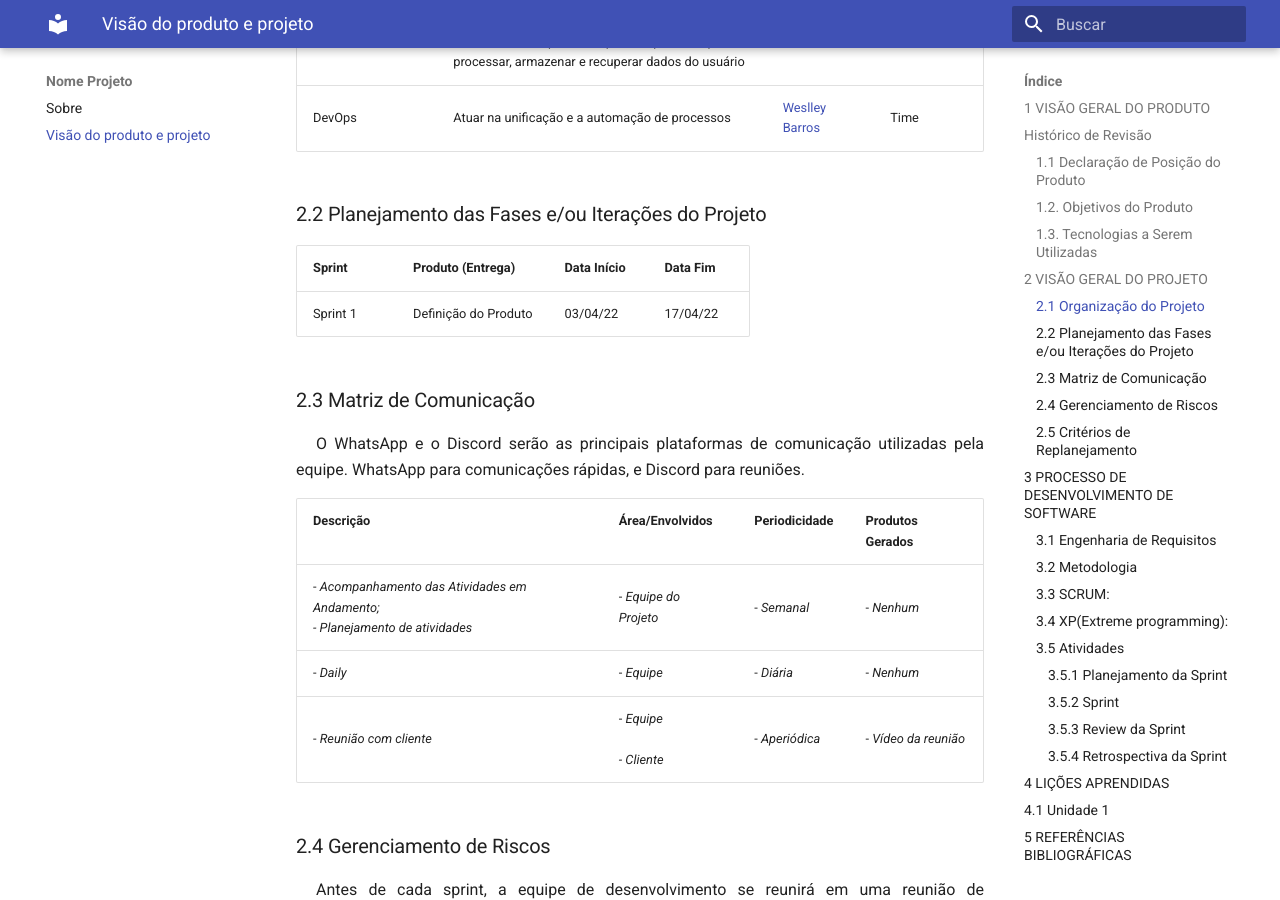
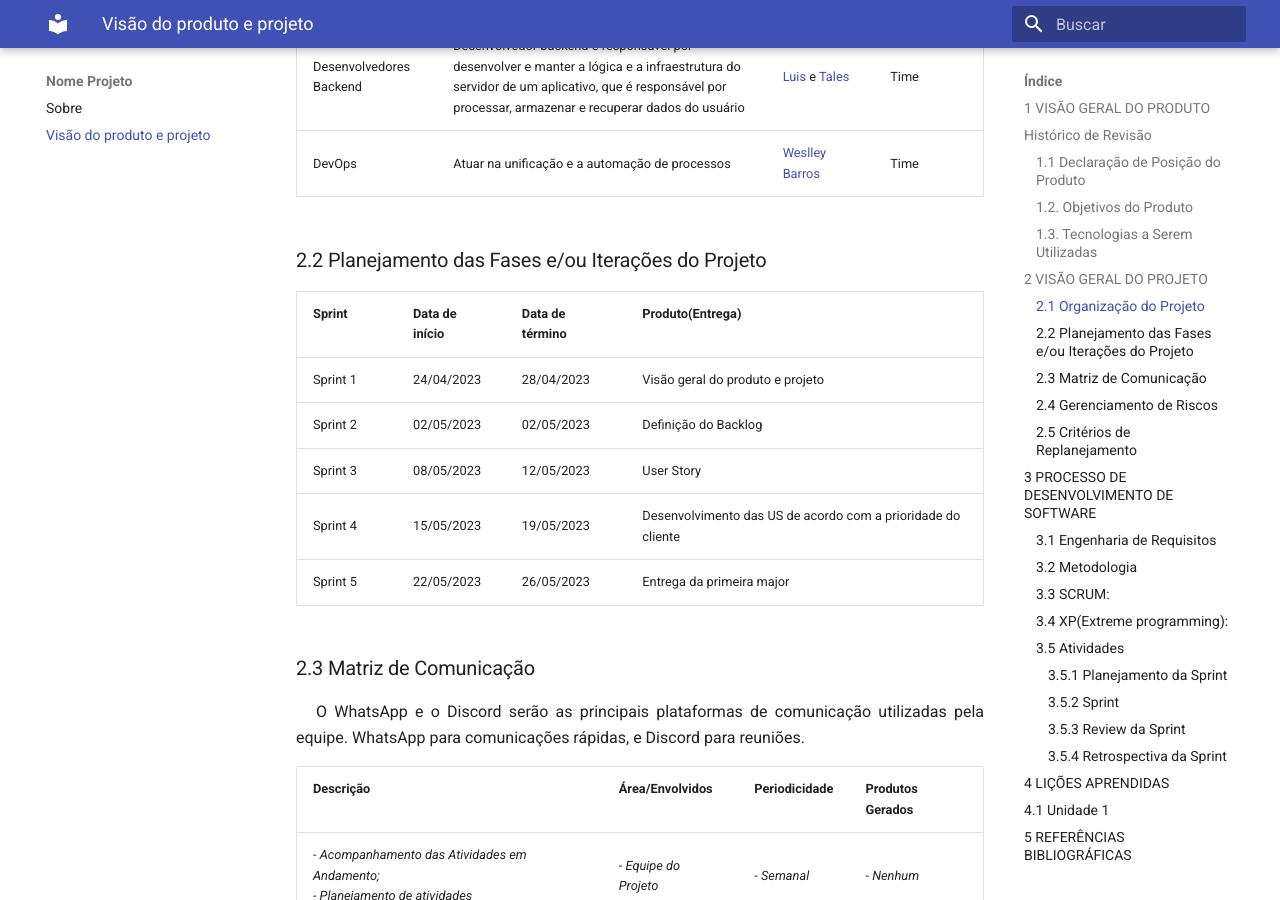
Before and after one commit to mdsreq-fga-unb/2023.1-SOSOptica, an MkDocs documentation site: the page built from docs/visao.md, in a window 1280 px wide and 900 px high, scrolled down 1639 px. Built offline with MkDocs 1.6.1 and Material for MkDocs 9.7.7, drawn with Linux system fonts in a browser that asks for light colours; nearby versions of some CDN libraries; some of the changed text lies outside the part shown.

Commit message:
Adiciona a seções 2.2

```diff
--- a/docs/visao.md
+++ b/docs/visao.md
@@ -9,6 +9,7 @@
 | 15/04/2023 | 0.1 | Criação do documento | [Ana](https://github.com/anafernanndess), [Renato](https://github.com/Osidious), [Ana](https://github.com/anafernanndess), [Tales](https://github.com/TalesRG) e [Weslley Barros](https://github.com/weslley17w) |
 | 16/04/2023 | 0.2 | Adiciona as seções 1.3 e 2.1 | [Ana](https://github.com/anafernanndess), [Renato](https://github.com/Osidious), [Ana](https://github.com/anafernanndess), [Luis](https://github.com/luishenrrique), [Tales](https://github.com/TalesRG) e [Weslley Barros](https://github.com/weslley17w) |
 | 26/04/2023 | 0.3 | Adiciona as seções 3.1 e 3.2 | [Renato](https://github.com/Osidious)|
+| 26/04/2023 | 0.4 | Adiciona a seções 2.2 | [Weslley Barros](https://github.com/weslley17w)|
 
 ### 1.1 Declaração de Posição do Produto
 
@@ -45,9 +46,14 @@ Ajudar a automatizar muitos dos processos de gerenciamento da óptica, tornando-
 
 ### 2.2 Planejamento das Fases e/ou Iterações do Projeto
 
-| **Sprint** | **Produto (Entrega)** | **Data Início** | **Data Fim** |
-|------------|-----------------------|-----------------|--------------|
-| Sprint 1   | Definição do Produto  | 03/04/22        | 17/04/22     |
+ **Sprint** | **Data de início** | **Data de término** | **Produto(Entrega)**
+------------|--------------------|---------------------|--------------------------------------------------------------
+ Sprint 1   | 24/04/2023         | 28/04/2023          | Visão geral do produto e projeto
+ Sprint 2   | 02/05/2023         | 02/05/2023          | Definição do Backlog
+ Sprint 3   | 08/05/2023         | 12/05/2023          | User Story
+ Sprint 4   | 15/05/2023         | 19/05/2023          | Desenvolvimento das US de acordo com a prioridade do cliente
+ Sprint 5   | 22/05/2023         | 26/05/2023          | Entrega da primeira major
+
 
 ### 2.3 Matriz de Comunicação
 
```
